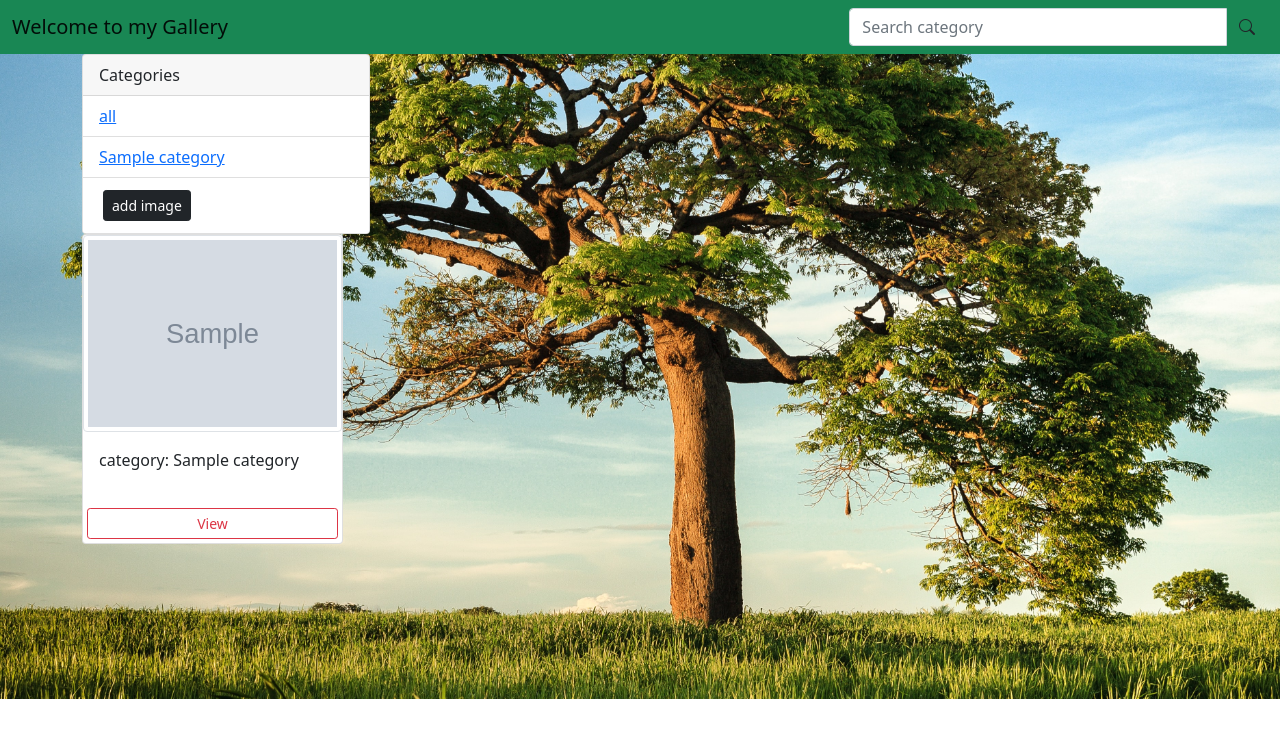
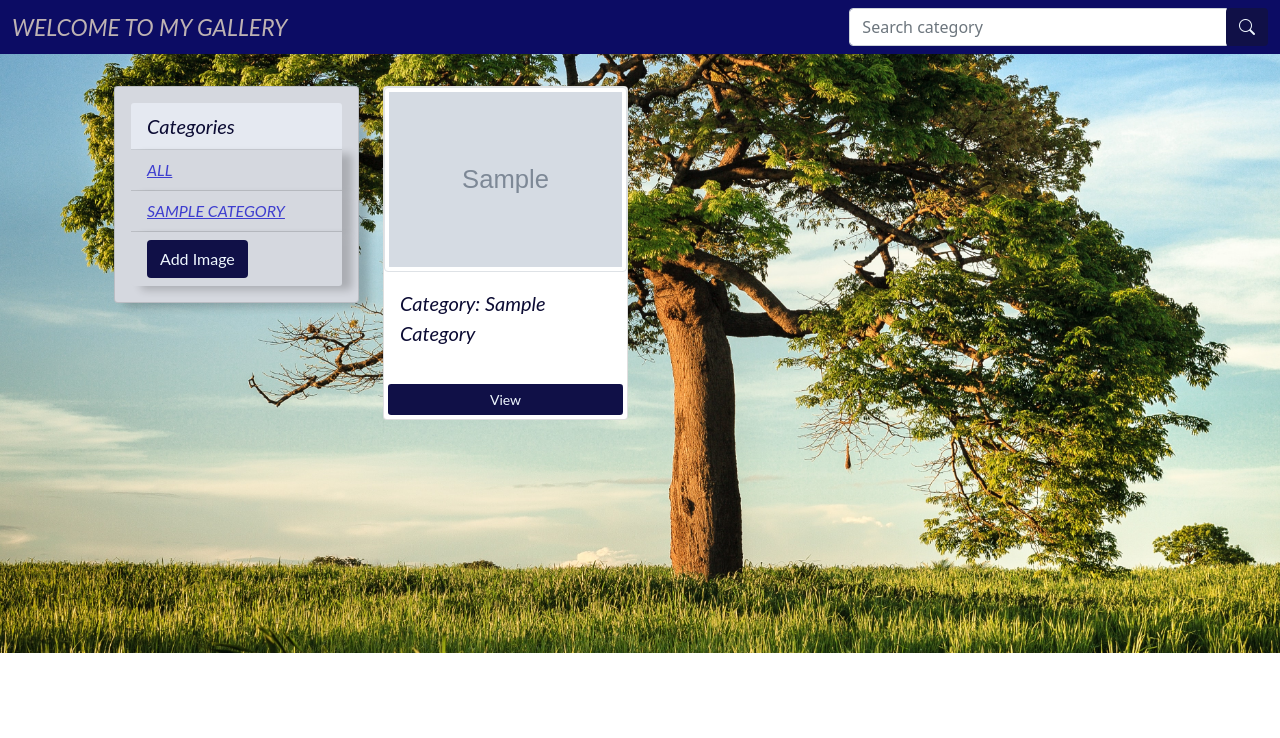
Before and after one commit to peter-wairimu/my_gallery, a Django app: page / in a window 1280 px wide. Shown: the top 738 px of the page. Run offline with Django 3.2, Linux system fonts and the light colour scheme; tables that the repository leaves empty hold one stand-in row (values such as "Sample post"); grey boxes marked "Sample" are stand-in pictures.

Commit message:
styled the app

```diff
--- a/gallery/templates/my-gallery/gallery.html
+++ b/gallery/templates/my-gallery/gallery.html
@@ -16,28 +16,28 @@
 <body class="">
 
     <div class="container">
-        <div class="row">
-          <div class="col-sm">
+        <div class="row" id="row">
+          <div id="col" class="col-sm">
 
-            <div class="card" style="width: 18rem;">
-                <div class="card-header">
+            <div class="card"  id="card" >
+                <div id="head"class="card-header">
                   Categories
                 </div>
                 <ul class="list-group list-group-flush">
                   <li class="list-group-item">
-                    <a href="{% url 'gallery' %}">all</a>
+                    <a href="{% url 'gallery' %}" style="color: rgb(62, 62, 207);text-transform: uppercase; font-family: 'Lato', sans-serif; font-style: italic;">all</a>
                   </li>
                   {%for category in categories %}
 
 
                   <li class=" list-group-item">
-                    <a href="{% url 'gallery' %}?category={{category.name}}">
+                    <a href="{% url 'gallery' %}?category={{category.name}}" style="color: rgb(62, 62, 207);text-transform: uppercase; font-family: 'Lato', sans-serif; font-style: italic;">
                         {{category.name}}
                     </a>
                   {% endfor %}
 
                   <li class="list-group-item">
-                    <a href="{% url 'add' %}" class="btn btn-dark btn-sm m-1">add image</a>
+                    <a href="{% url 'add' %}" class="btn">add image</a>
                   </li>
                 </ul>
               </div>
@@ -51,9 +51,9 @@
                     <div class="card">
                         <img class="img-thumbnail" src="{{photo.img.url}}" alt="Card image cap">
                         <div class="card-body">
-                          <p>category: {{photo.category.name}}</p>
+                          <p class="par">category: {{photo.category.name}}</p>
                         </div>
-                        <a class="btn btn-outline-danger btn-sm m-1" href="{% url 'photo' photo.id  %}">View</a>
+                        <a class="btn btn-outline btn-sm m-1" href="{% url 'photo' photo.id  %}">View</a>
                       </div>
 
                 </div>
@@ -83,6 +83,53 @@
     background-position: center;
     background-size: cover;
   }
+  #card{
+    padding: 1rem;
+    background-color: rgb(213, 216, 223);
+    box-shadow: 10px 4px 8px 0 rgba(0,0,0,0.2);
+    transition: 0.3s;
+
+  }
+
+
+  #card ul li{
+    background-color: rgb(213, 216, 223);
+    box-shadow: 10px 4px 8px 0 rgba(0,0,0,0.2);
+    transition: 0.3s;
+  }
+    #card:hover {
+      box-shadow: 0 8px 16px 0 rgba(104, 72, 72, 0.2);
+  }
+  #row{
+    padding: 2rem;
+  }
+  #head{
+    background-color: rgb(229, 233, 241);
+    font-style: italic;
+    font-size: 20px;
+    font-family: 'Lato', sans-serif;
+    text-transform: capitalize;
+    color: rgb(11, 11, 51);
+  }
+  .btn{
+    background-color: rgb(16, 16, 71);
+    color: aliceblue;
+    text-transform: capitalize;
+    font-family: 'Lato', sans-serif;
+
+  }
+  .btn:hover{
+    color: rgb(18, 104, 104);
+
+  }
+  .par{
+    font-style: italic;
+    font-size: 20px;
+    font-family: 'Lato', sans-serif;
+    text-transform: capitalize;
+    color: rgb(11, 11, 51);
+
+  }
 
 </style>
 
--- a/gallery/templates/navbar.html
+++ b/gallery/templates/navbar.html
@@ -1,4 +1,4 @@
-<nav class="navbar navbar-light bg-success">
+<nav class="navbar navbar-light" id="nav">
   <div class="container-fluid">
     <div class="navbar-header">
       <a class="navbar-brand" id="title" href="/">Welcome to my Gallery</a>
@@ -22,3 +22,16 @@
     <!-- search form end -->
   </div>
 </nav>
+<style>
+  #nav{
+    background-color: rgb(12, 12, 100);
+  }
+  #title{
+  font-style: italic;
+  font-size: 23px;
+  font-family: 'Lato', sans-serif;
+  text-transform: uppercase;
+  color: rgb(190, 179, 179);
+
+  }
+</style>
```
Also changed, not shown: gallery/templates/my-gallery/form.html (+35 -7 lines), gallery/templates/my-gallery/photos.html (+41 -3 lines), gallery/templates/my-gallery/search.html (+33 -0 lines), static/images/kam.jpg (added).
